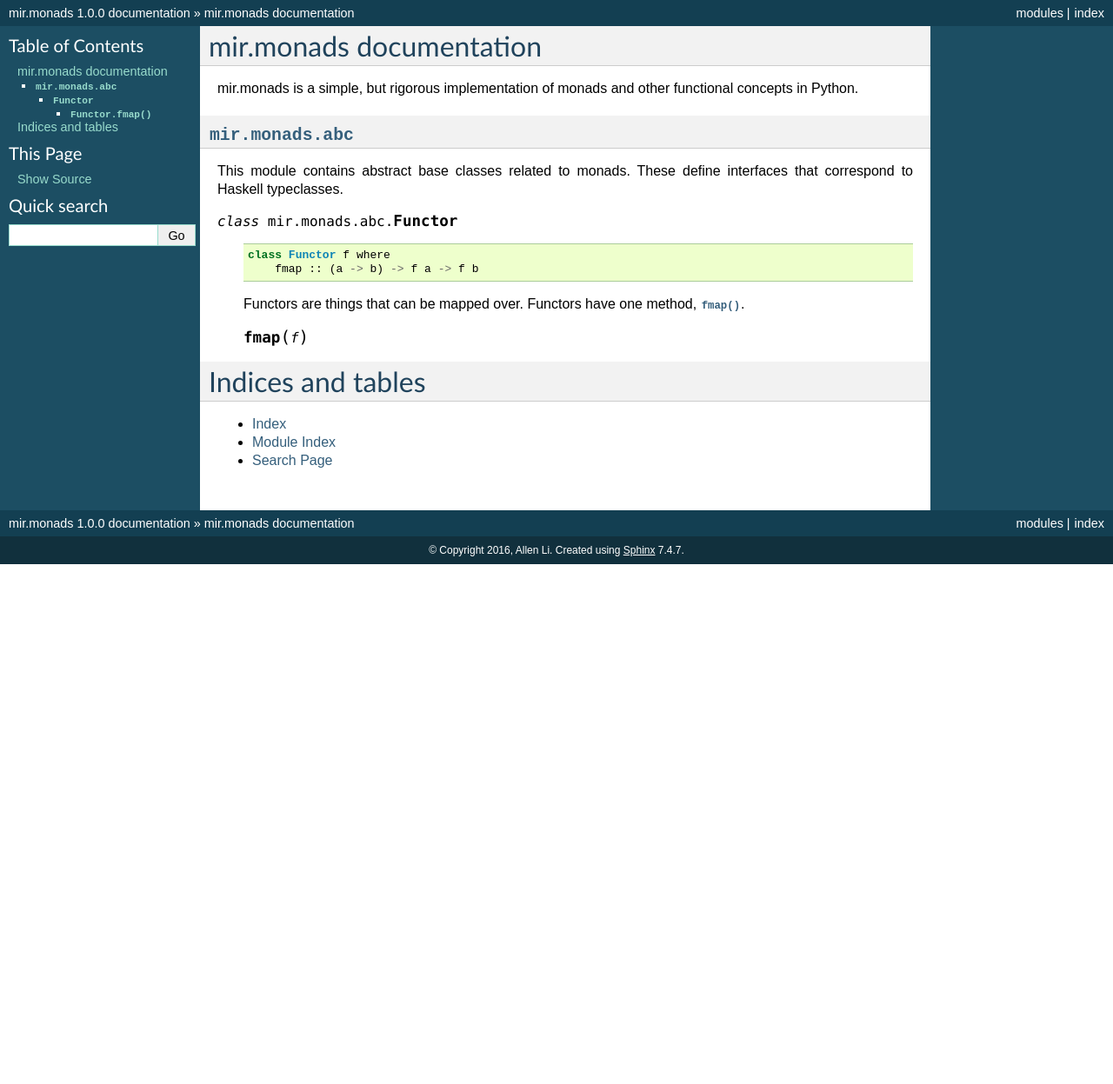
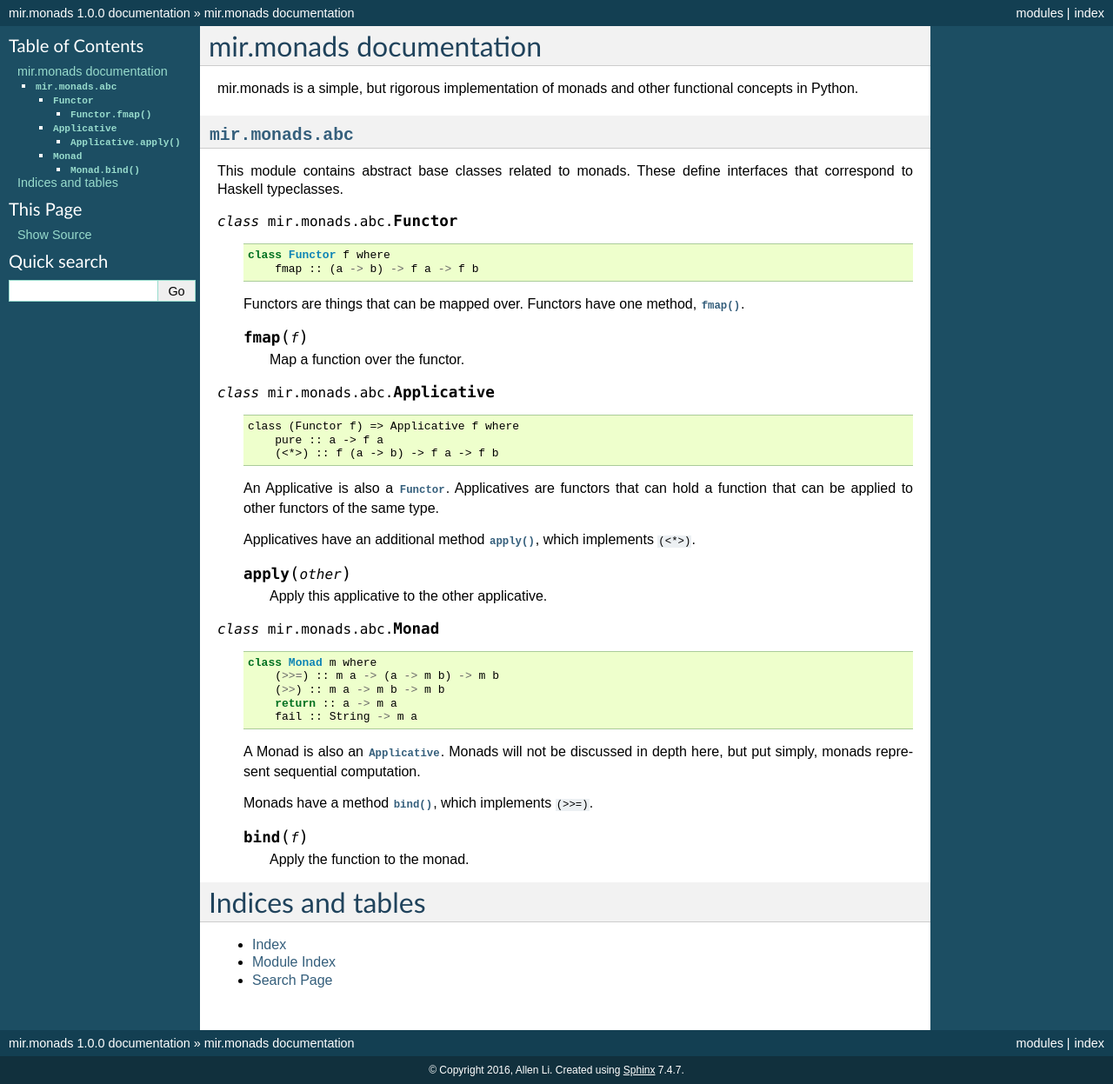
Before and after one commit to darkfeline/mir.monads, a Sphinx documentation site: the page built from doc/index.rst, in a window 1280 px wide. Shown: the whole page at 87% size. Built offline with Sphinx 7.4.7, drawn with Linux system fonts in a browser that asks for light colours; before the commit the page ends 900 px from its top, so only the background shows below that.

Commit message:
Work on documentation

```diff
--- a/doc/index.rst
+++ b/doc/index.rst
@@ -23,6 +23,46 @@ This module contains abstract base classes related to monads.  These define inte
 
    .. method:: fmap(f)
 
+      Map a function over the functor.
+
+.. class:: Applicative
+
+   ::
+
+      class (Functor f) => Applicative f where
+          pure :: a -> f a
+          (<*>) :: f (a -> b) -> f a -> f b
+
+   An Applicative is also a :class:`Functor`.  Applicatives are functors
+   that can hold a function that can be applied to other functors of
+   the same type.
+
+   Applicatives have an additional method :meth:`apply`, which
+   implements ``(<*>)``.
+
+   .. method:: apply(other)
+
+      Apply this applicative to the other applicative.
+
+.. class:: Monad
+
+   ::
+
+      class Monad m where
+          (>>=) :: m a -> (a -> m b) -> m b
+          (>>) :: m a -> m b -> m b
+          return :: a -> m a
+          fail :: String -> m a
+
+   A Monad is also an :class:`Applicative`.  Monads will not be
+   discussed in depth here, but put simply, monads represent
+   sequential computation.
+
+   Monads have a method :meth:`bind`, which implements ``(>>=)``.
+
+   .. method:: bind(f)
+
+      Apply the function to the monad.
 
 Indices and tables
 ==================
```
Also changed, not shown: 1 other file.
